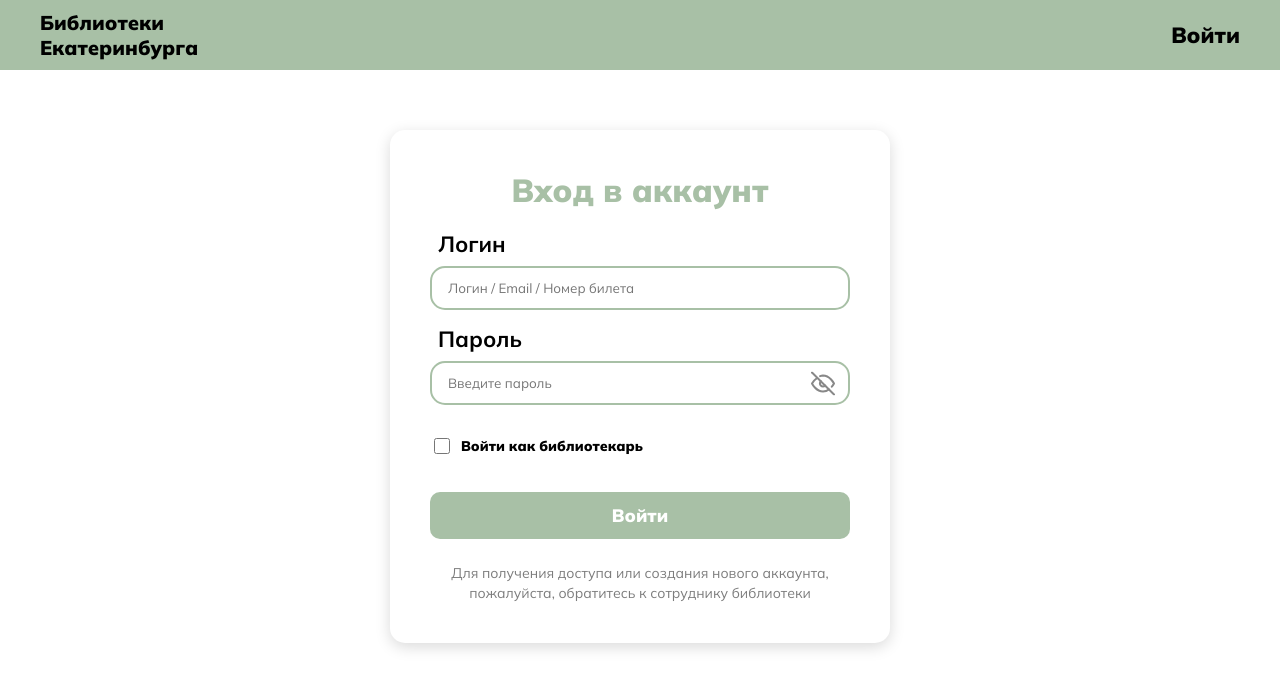
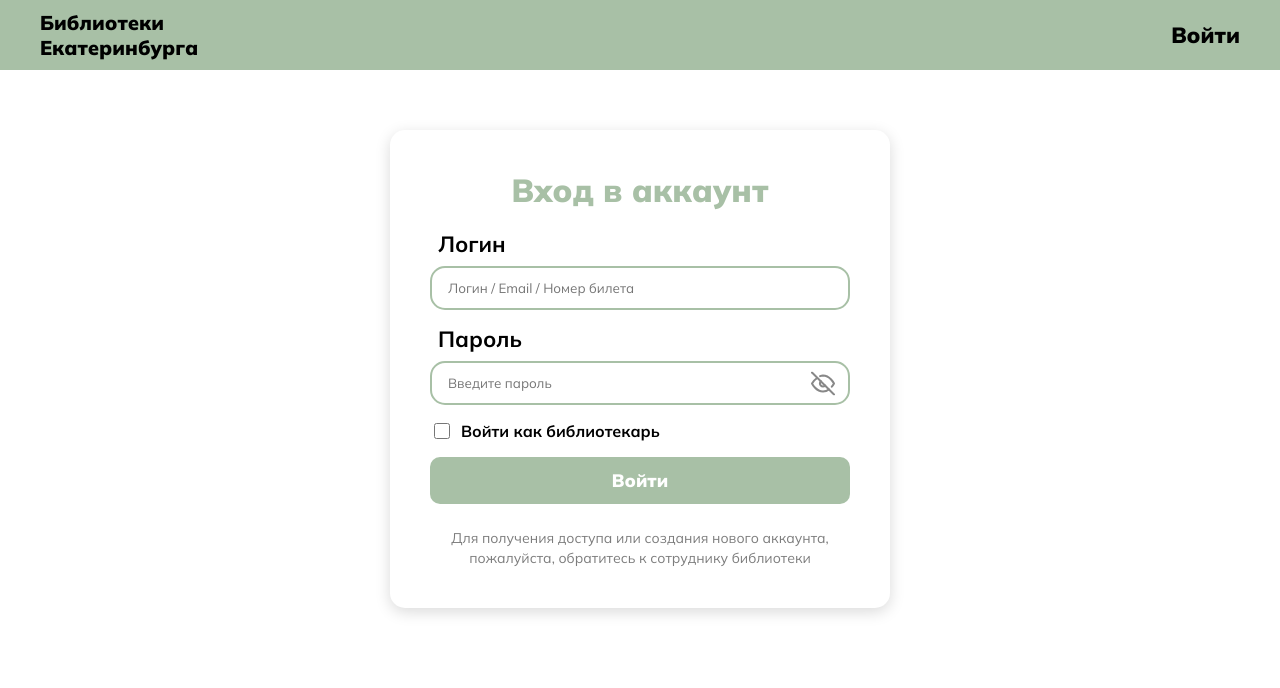
Before and after one commit to optovolokn0/bilet-djinn, a React (Vite) app in the folder frontend/: page /login in a window 1280 px wide. Shown: the top 688 px of the page. Built offline with nearby package versions, Linux system fonts and the light colour scheme.

Commit message:
upd loginpage

```diff
--- a/frontend/src/pages/LoginPage.tsx
+++ b/frontend/src/pages/LoginPage.tsx
@@ -140,28 +140,28 @@ const LoginPage = () => {
                 </div>
 
                 {/* Чекбокс "Библиотекарь" (Добавлен в дизайн) */}
-                <div style={{ marginTop: '15px', display: 'flex', alignItems: 'center', gap: '8px' }}>
+                <div style={{display: 'flex', alignItems: 'center', gap: '8px' }}>
                     <input
                         id="is-library"
                         type="checkbox"
                         checked={isLibrary}
                         onChange={() => setIsLibrary(!isLibrary)}
-                        style={{ width: '16px', height: '16px', cursor: 'pointer' }}
+                        style={{ width: '16px', height: '16px', cursor: 'pointer'}}
                     />
-                    <label htmlFor="is-library" style={{ fontSize: '14px', cursor: 'pointer', userSelect: 'none' }}>
+                    <label htmlFor="is-library" style={{ fontSize: '16px', cursor: 'pointer', userSelect: 'none', fontWeight: '700' }}>
                         Войти как библиотекарь
                     </label>
                 </div>
 
                 {/* Вывод ошибки */}
                 {error && (
-                    <div style={{ color: "#d32f2f", fontSize: "14px", marginTop: "10px", textAlign: 'center' }}>
+                    <div style={{ color: "#d32f2f", fontSize: "16px", textAlign: 'center' }}>
                         {error}
                     </div>
                 )}
 
                 {/* Кнопка */}
-                <button className="btn" type="submit" style={{ marginTop: '20px' }}>
+                <button className="btn" type="submit" style={{ marginTop: '0' }}>
                     Войти
                 </button>
 
```
